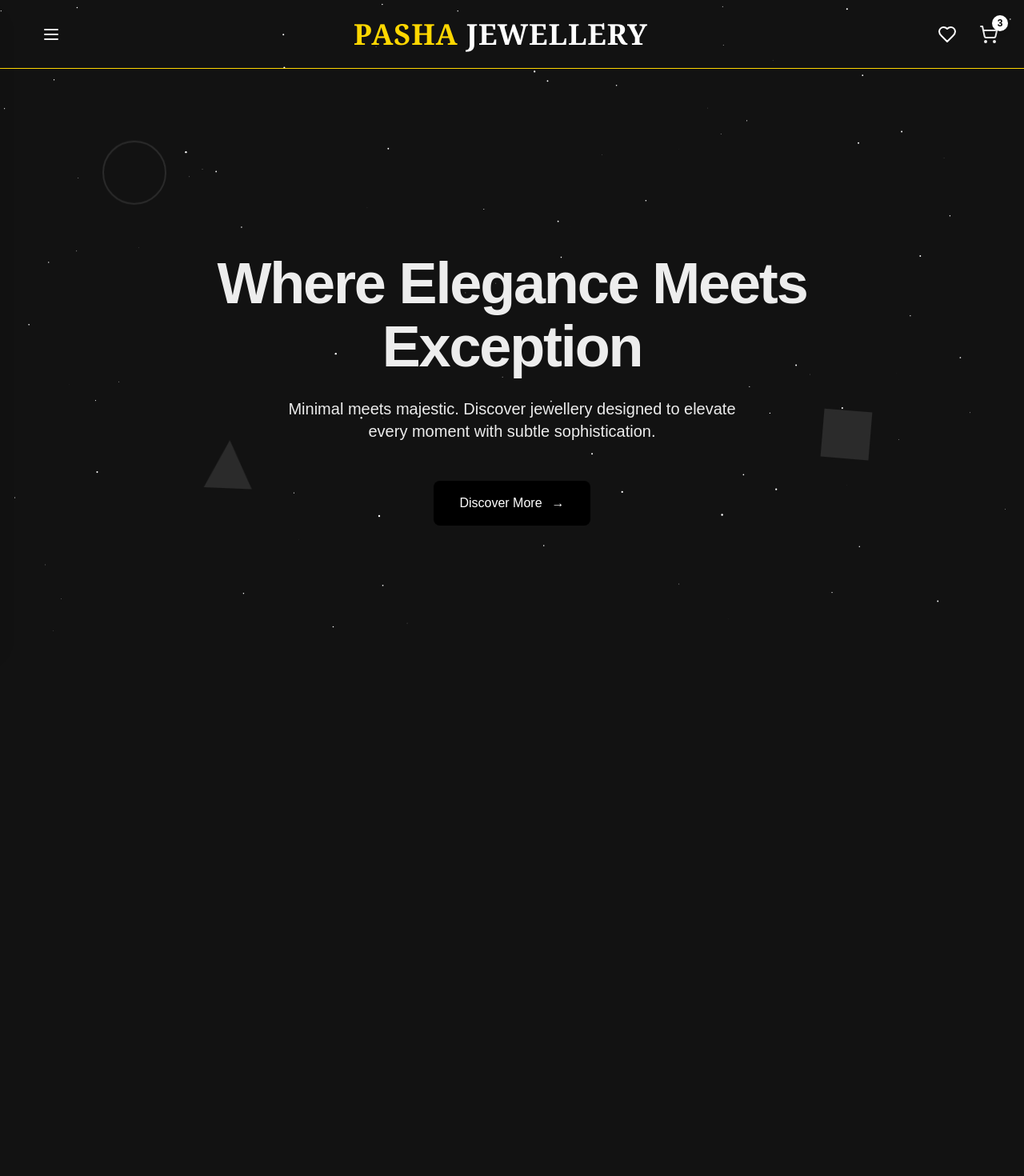
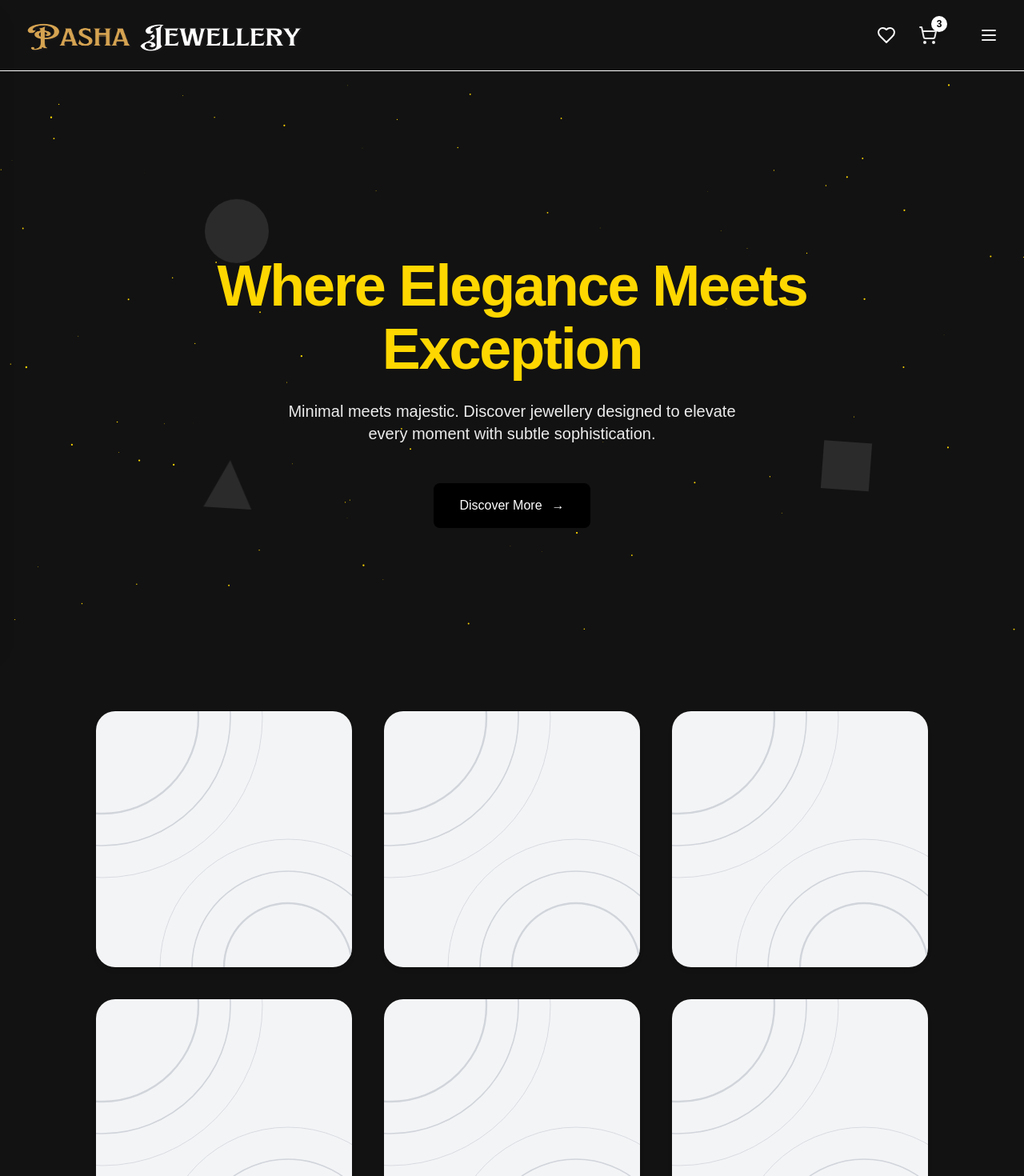
Before and after one commit to ali-umer/Jewellery-Website, a Next.js app in the folder frontend/: page / in a window 1280 px wide. Shown: the top 1470 px of the page at 80% size. Before the commit the page ends 886 px from the top, so only its background shows below. Built offline with nearby package versions, Linux system fonts and the light colour scheme.

Commit message:
Added cards, fix their sizes in next iteration

```diff
--- a/frontend/src/app/globals.css
+++ b/frontend/src/app/globals.css
@@ -26,11 +26,14 @@
   }
 }
 
+html {
+  scroll-behavior: smooth;
+}
+
 body {
   background: var(--background);
   color: var(--foreground);
   font-family: Arial, Helvetica, sans-serif;
-  overflow: hidden;
 }
 
 @keyframes fadeInUp {
@@ -48,12 +51,3 @@ body {
 .animate-fade-in-up {
   animation: fadeInUp 1s ease-out;
 }
-
-.starry-bg {
-  background: radial-gradient(ellipse at bottom, #1b2735 0%, #090a0f 100%);
-  background-image:
-    radial-gradient(white 1px, transparent 1px),
-    radial-gradient(white 1px, transparent 1px);
-  background-size: 100px 100px, 50px 50px;
-  background-position: 0 0, 25px 25px;
-}
--- a/frontend/src/app/page.tsx
+++ b/frontend/src/app/page.tsx
@@ -2,31 +2,50 @@ import TopBar from "@/components/TopBar";
 import Card from "@/components/Card";
 import "@/styles/geometric.css";
 import StarryComponent from "@/components/StarryComponent";
+import FadeInOnView from "@/components/FadeInOnView";
+
 
 export default function Home() {
 
   return (
-    <div className="relative w-full min-h-screen overflow-hidden">
+    <div className="relative w-full min-h-screen">
       <canvas id="stars" className="fixed inset-0 z-[-1]"></canvas>
       <TopBar />
-      <StarryComponent/>
+      <StarryComponent />
+
+      <div className="flex relative items-center justify-center h-screen ">
 
         <div className="geometric geometric-1"></div>
         <div className="geometric geometric-2"></div>
         <div className="geometric geometric-3"></div>
 
-      <div className="flex relative items-center justify-center h-screen">
-        <div className="max-w-[850px] text-center px-8 py-0 animate-fade-in-up ">
-          <h1 className="text-[clamp(3rem,6vw,4.5rem)] font-bold leading-[1.1] mb-6 text-[var(--text-primary)] tracking-[-0.03em]">
+        <FadeInOnView>
+
+          <div className="max-w-[850px] text-center px-8">
+            <h1 className="text-[clamp(3rem,6vw,4.5rem)] font-bold leading-[1.1] mb-6 text-[var(--gold)] tracking-[-0.03em]">
               Where Elegance Meets Exception
             </h1>
             <p className="text-xl text-[var(--text-secondary)] mb-12 max-w-[600px] mx-auto font-normal">
               Minimal meets majestic. Discover jewellery designed to elevate every moment with subtle sophistication.
             </p>
-          <a href="#features" className="inline-flex items-center gap-3 bg-[var(--secondary)] text-[var(--primary)] px-8 py-4 rounded-lg text-base font-medium no-underline transition-all duration-400 ease-out shadow-[0_4px_20px_var(--shadow)] hover:-translate-y-0.5 hover:shadow-[0_8px_30px_rgba(0,0,0,0.15)] after:content-['→'] after:transition-transform after:duration-300 hover:after:translate-x-1">
+            <a href="#products" className="inline-flex items-center gap-3 bg-[var(--secondary)] text-[var(--primary)] px-8 py-4 rounded-lg text-base font-medium no-underline transition-all duration-400 ease-out shadow-[0_4px_20px_var(--shadow)] hover:-translate-y-0.5 hover:shadow-[0_8px_30px_rgba(0,0,0,0.15)] after:content-['→'] after:transition-transform after:duration-300 hover:after:translate-x-1">
               Discover More
             </a>
           </div>
+        </FadeInOnView>
+      </div>
+
+
+      <div id="products" className="flex flex-wrap items-center justify-center h-screen scroll-mt-20 gap-10">
+        <Card />
+        <Card />
+        <Card />
+        <Card />
+
+        <Card />
+        <Card />
+        <Card />
+        <Card />
       </div>
     </div>
 
--- a/frontend/src/components/Card.tsx
+++ b/frontend/src/components/Card.tsx
@@ -4,8 +4,7 @@ import Image from 'next/image';
 
 export default function Card() {
   return (
-    <div className="relative w-80 rounded-3xl overflow-hidden shadow-md bg-gray-100">
-      {/* Background SVG Lines */}
+    <div className="relative w-80 h-80 rounded-3xl overflow-hidden shadow-md bg-gray-100">
       <svg
         className="absolute inset-0 w-full h-full"
         xmlns="http://www.w3.org/2000/svg"
@@ -21,12 +20,6 @@ export default function Card() {
         <circle cx="10" cy="10" r="150" stroke="#D1D5DB" strokeWidth="3" />
       </svg>
 
-      <div className="w-50 h-100 p-4">
-        <div className="rounded-xl overflow-hidden mb-4">
-
-        </div>
-        <h2 className="text-2xl font-medium text-gray-800">Track your expenses</h2>
-      </div>
     </div>
   );
 }
--- /dev/null
+++ b/frontend/src/components/FadeInOnView.tsx
@@ -0,0 +1,36 @@
+"use client";
+import { useRef, useEffect } from "react";
+
+export default function FadeInOnView({ children }: { children: React.ReactNode }) {
+  const ref = useRef<HTMLDivElement>(null);
+
+  useEffect(() => {
+    const el = ref.current;
+    if (!el) return;
+
+    const observer = new IntersectionObserver(
+      ([entry]) => {
+        if (entry.isIntersecting) {
+          el.classList.remove("animate-fade-in-up"); // reset
+          void el.offsetWidth; // force reflow
+          el.classList.add("animate-fade-in-up"); // re-trigger
+        }
+      },
+      {
+        threshold: 0.1,
+      }
+    );
+
+    observer.observe(el);
+
+    return () => {
+      observer.disconnect();
+    };
+  }, []);
+
+  return (
+    <div ref={ref}>
+      {children}
+    </div>
+  );
+}
--- a/frontend/src/components/StarryComponent.tsx
+++ b/frontend/src/components/StarryComponent.tsx
@@ -8,16 +8,29 @@ export default function StarryBackground() {
     canvas.width = window.innerWidth;
     canvas.height = window.innerHeight;
 
+    // Create stars
     const stars = Array.from({ length: 100 }, () => ({
       x: Math.random() * canvas.width,
       y: Math.random() * canvas.height,
       r: Math.random() * 1.2,
+      speed: Math.random() * 0.5 + 0.2, // speed of movement
     }));
 
     function draw() {
       ctx.clearRect(0, 0, canvas.width, canvas.height);
-      ctx.fillStyle = "white";
+      ctx.fillStyle = "gold";
+
       stars.forEach((star) => {
+        // move the star
+        star.y += star.speed;
+
+        // reset position if off screen
+        if (star.y > canvas.height) {
+          star.y = 0;
+          star.x = Math.random() * canvas.width;
+        }
+
+        // draw star
         ctx.beginPath();
         ctx.arc(star.x, star.y, star.r, 0, Math.PI * 2);
         ctx.fill();
@@ -30,6 +43,15 @@ export default function StarryBackground() {
     }
 
     animate();
+
+    // Optional: handle resizing
+    const handleResize = () => {
+      canvas.width = window.innerWidth;
+      canvas.height = window.innerHeight;
+    };
+
+    window.addEventListener("resize", handleResize);
+    return () => window.removeEventListener("resize", handleResize);
   }, []);
 
   return <canvas id="stars" className="fixed inset-0 z-[-1]" />;
--- a/frontend/src/components/TopBar.tsx
+++ b/frontend/src/components/TopBar.tsx
@@ -5,22 +5,20 @@ import HamburgerButton from "@/components/HamBurger";
 
 export default function TopBar() {
   return (
-    <div className="flex flex-wrap items-center justify-between w-full px-4 sm:px-6 py-5 bg-transparent border-b" style={{ borderColor: 'var(--gold)' }}>
+    <div className="flex items-center justify-between w-full px-4 sm:px-6 py-5 bg-[#121212] border-b" style={{ borderColor: 'var(--primary)' }}>
 
-      <div className="flex items-center">
-        <HamburgerButton />
+      <div className="flex my-2 sm:my-0">
+        <img
+          src="heading.png"
+          alt="Jewellery Logo"
+          className="mx-auto mt-2 w-90 h-10"
+        />
       </div>
-
-
-      <div className="flex-1 text-center my-2 sm:my-0">
-        <h1 className="text-2xl sm:text-3xl md:text-4xl tracking-wide font-semibold text-[var(--gold)] uppercase font-serif leading-tight">
-          Pasha <span className="text-white">Jewellery</span>
-        </h1>
-      </div>
-
-<div className="flex items-center md:gap-4">
+      <div className="flex items-center md:gap-4">
         <Wishlist />
         <CartButton count={3} />
+        <HamburgerButton />
+
       </div>
     </div>
   );
--- a/frontend/src/styles/geometric.css
+++ b/frontend/src/styles/geometric.css
@@ -6,10 +6,10 @@
 
  .geometric-1 {
      top: 20%;
-     left: 10%;
+     left: 20%;
      width: 80px;
      height: 80px;
-     border: 2px solid var(--primary);
+     background: var(--primary);
      border-radius: 50%;
      animation-delay: 0s;
  }
@@ -34,6 +34,16 @@
      animation-delay: 4s;
  }
 
+  .geometric-4 {
+     top: 20%;
+     right: 20%;
+     width: 60px;
+     height: 60px;
+     background: var(--primary);
+     border-radius: 10%;
+     animation-delay: 3s;
+ }
+
  @keyframes float {
 
      0%,
```
Also changed, not shown: frontend/public/heading.png (added). Lines whose indentation alone changed are shown as unchanged.
